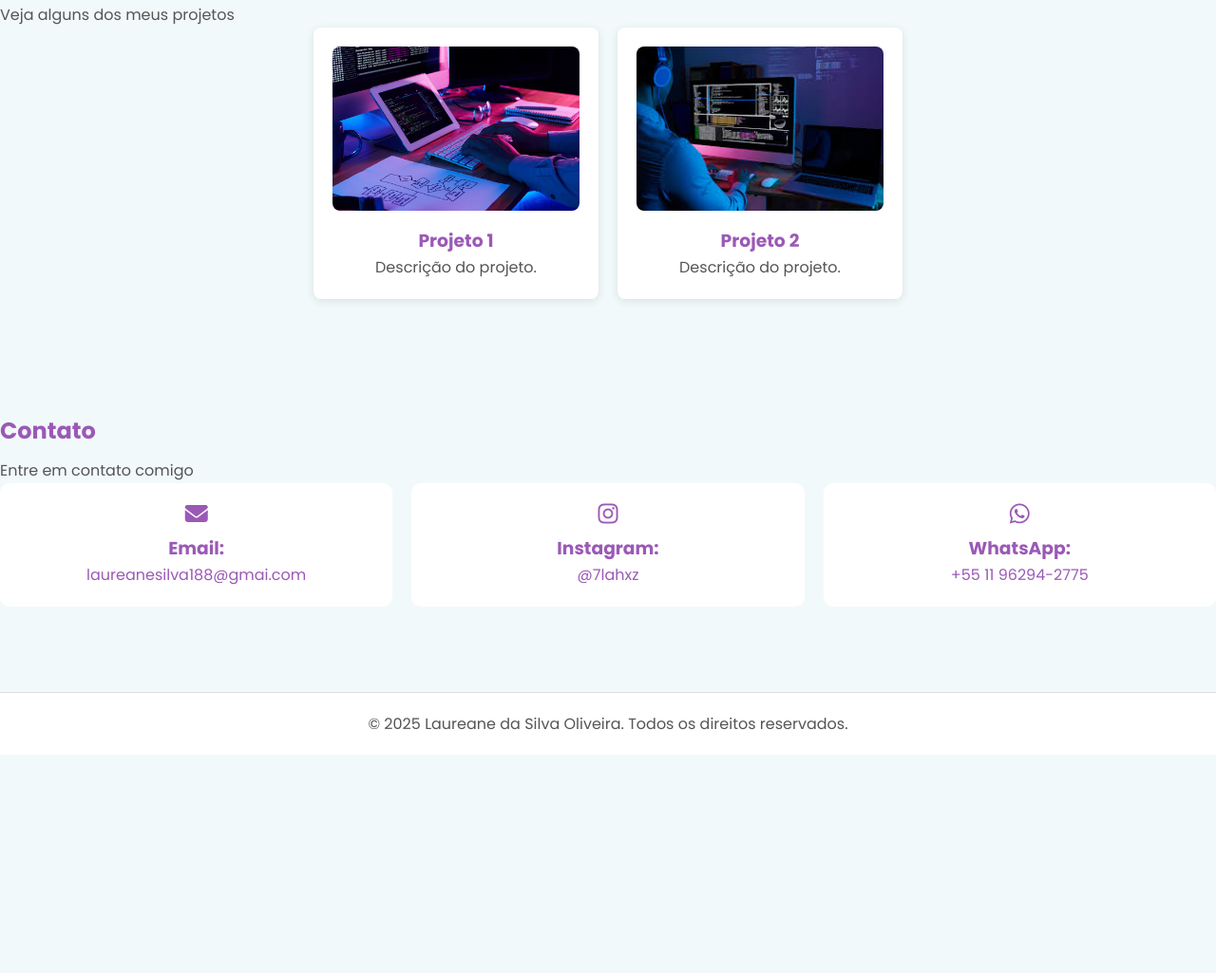
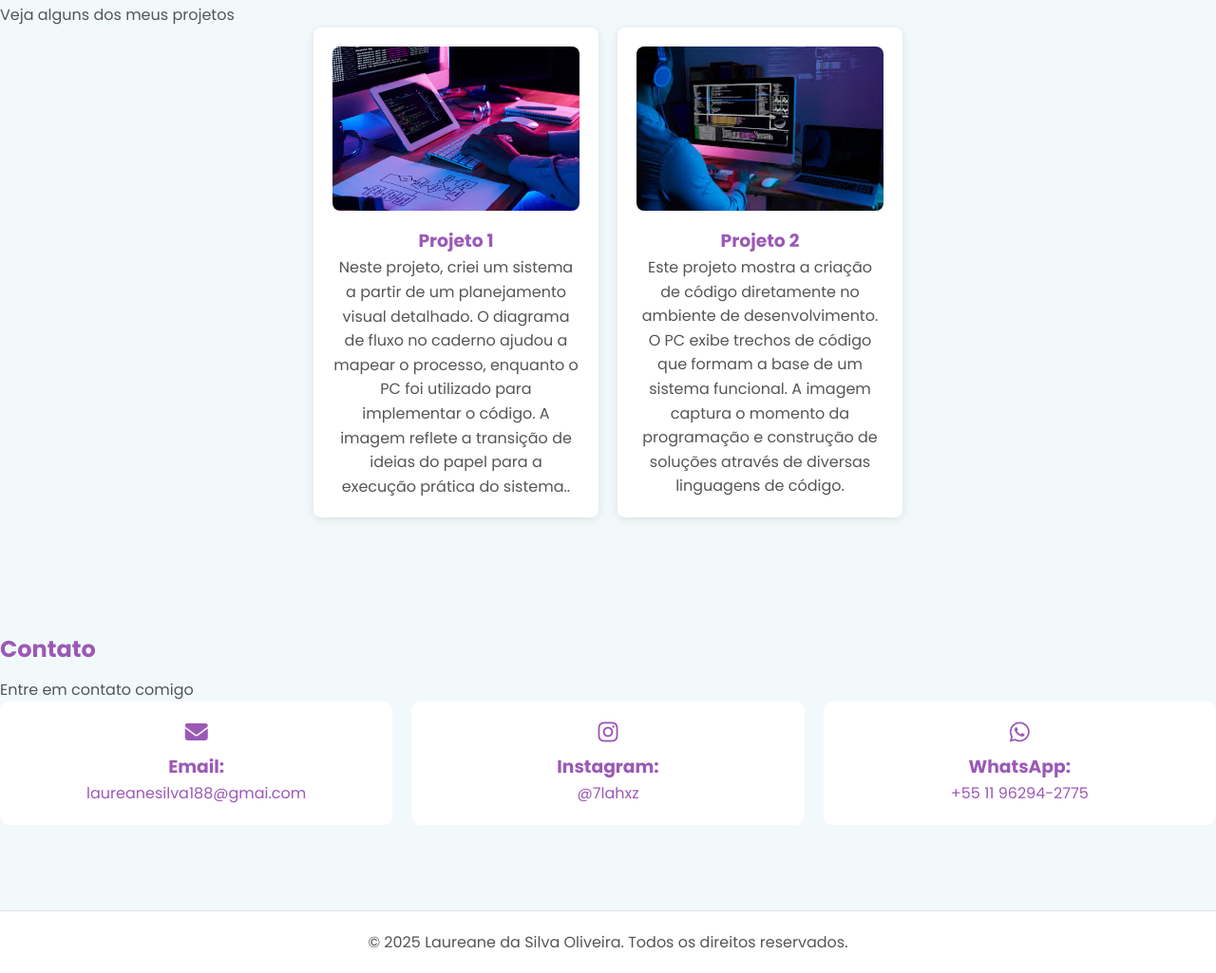
Before and after one commit to laureanesilva188-cyber/portfolio-desenvolvedor, a plain HTML site: page index.html in a window 1280 px wide. Shown: the part 1305-2330 px from the top of the page at 95% size. Before the commit the page ends 2100 px from the top, so only its background shows below. Drawn offline with Linux system fonts and the light colour scheme.

Commit message:
Update index.html

```diff
--- a/index.html
+++ b/index.html
@@ -82,13 +82,13 @@
         <div class="portfolio-item">
           <img src="MicrosoftTeams-image-2.png" alt="Imagem do Projeto 1">
           <h3>Projeto 1</h3>
-          <p>Descrição do projeto.</p>
+          <p>Neste projeto, criei um sistema a partir de um planejamento visual detalhado. O diagrama de fluxo no caderno ajudou a mapear o processo, enquanto o PC foi utilizado para implementar o código. A imagem reflete a transição de ideias do papel para a execução prática do sistema..</p>
         </div>
         <!-- Exemplo de outro projeto -->
         <div class="portfolio-item">
           <img src="images.jpg" alt="Imagem do Projeto 2">
           <h3>Projeto 2</h3>
-          <p>Descrição do projeto.</p>
+          <p>Este projeto mostra a criação de código diretamente no ambiente de desenvolvimento. O PC exibe trechos de código que formam a base de um sistema funcional. A imagem captura o momento da programação e construção de soluções através de diversas linguagens de código.</p>
         </div>
         <!-- Adicione mais projetos aqui -->
       </div>
```
